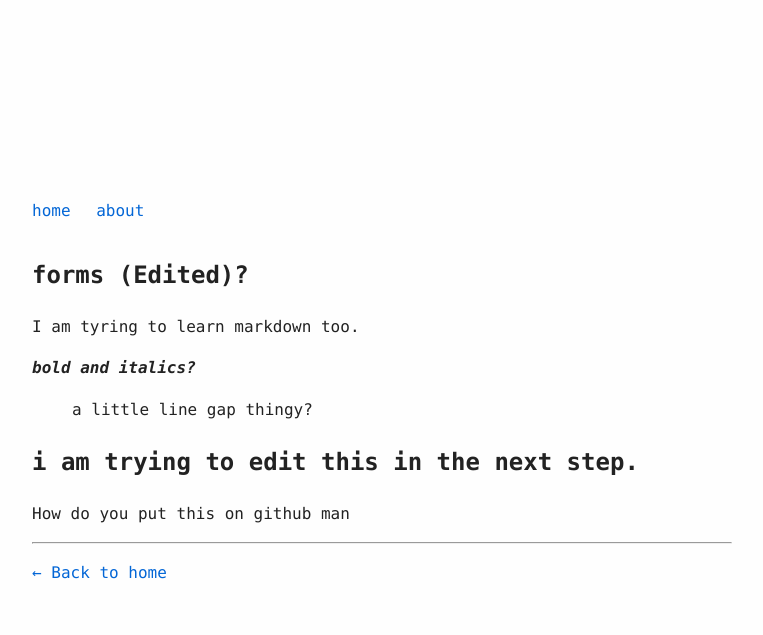
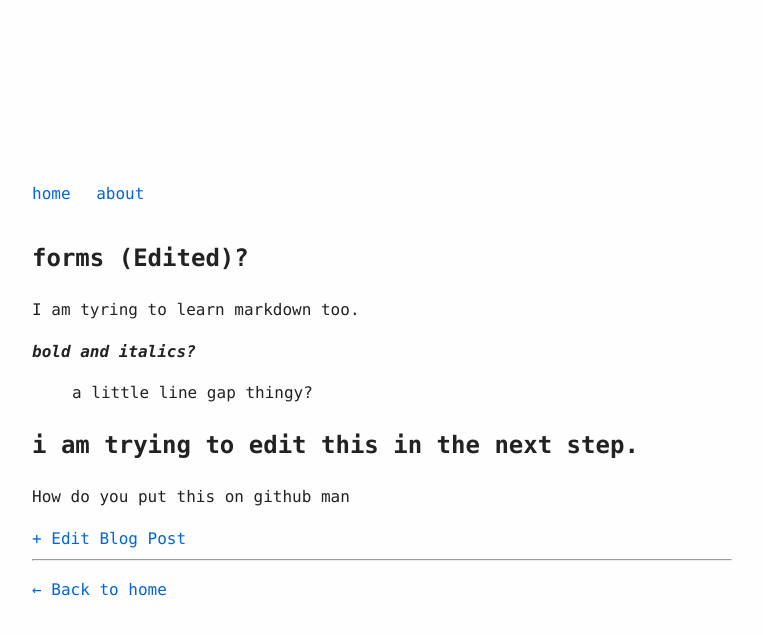
Before and after one commit to aayushyatiwari/blog, a Django app: a page that uses templates/post.html in a window 1280 px wide. Shown: the top 635 px of the page, without its empty margins (258-1021 px from the left). Run offline with Django 5.2, Linux system fonts and the light colour scheme; data comes from the database, SQL or seed files in the repository; both versions use the stored data as it was after the commit; some libraries are stand-ins or nearby versions.

Commit message:
added edit blog feature

```diff
--- a/portfolio/models.py
+++ b/portfolio/models.py
@@ -6,7 +6,6 @@ class Post(models.Model):
     title = models.CharField(max_length=200)
     slug = models.SlugField(unique=True)
     content = models.TextField()
-    # image = models.ImageField(upload_to='uploads/%Y/%m/%d/', blank=True, null=True, help_text="Optional featured image for the article")
     created_at = models.DateTimeField(auto_now_add=True)
     updated_at = models.DateTimeField(auto_now=True)
 
--- a/portfolio/urls.py
+++ b/portfolio/urls.py
@@ -5,6 +5,7 @@ from . import views
 
 
 urlpatterns = [
+    path('post/<slug:slug>/edit', views.post_edit.as_view(), name='post_edit'),
     path('new/', views.post_create.as_view(), name='post_new'),
     path('', views.home, name='home'),
     path('about/', views.about, name='about'),
--- a/portfolio/views.py
+++ b/portfolio/views.py
@@ -1,6 +1,6 @@
 from django.shortcuts import render, get_object_or_404
 from .models import Post
-from django.views.generic.edit import CreateView
+from django.views.generic.edit import CreateView, UpdateView, DeleteView
 from django.urls import reverse_lazy
 
 def home(request):
@@ -19,3 +19,9 @@ class post_create(CreateView):
     template_name = 'post_new.html'
     fields = '__all__'
     success_url = reverse_lazy('home')
+
+class post_edit(UpdateView):
+    model = Post
+    template_name = 'post_edit.html'
+    fields = ['title', 'content']
+    success_url = reverse_lazy('home')
--- a/templates/post.html
+++ b/templates/post.html
@@ -12,7 +12,7 @@
     {{ post.content| markdown | safe }}
   </div>
 </article>
-
+<a href="{% url 'post_edit' post.slug %}">+ Edit Blog Post</a>
 <hr>
 
 <p><a href="/">← Back to home</a></p>
```
Also changed, not shown: templates/post_edit.html (added, +9 -0 lines), db.sqlite3.
